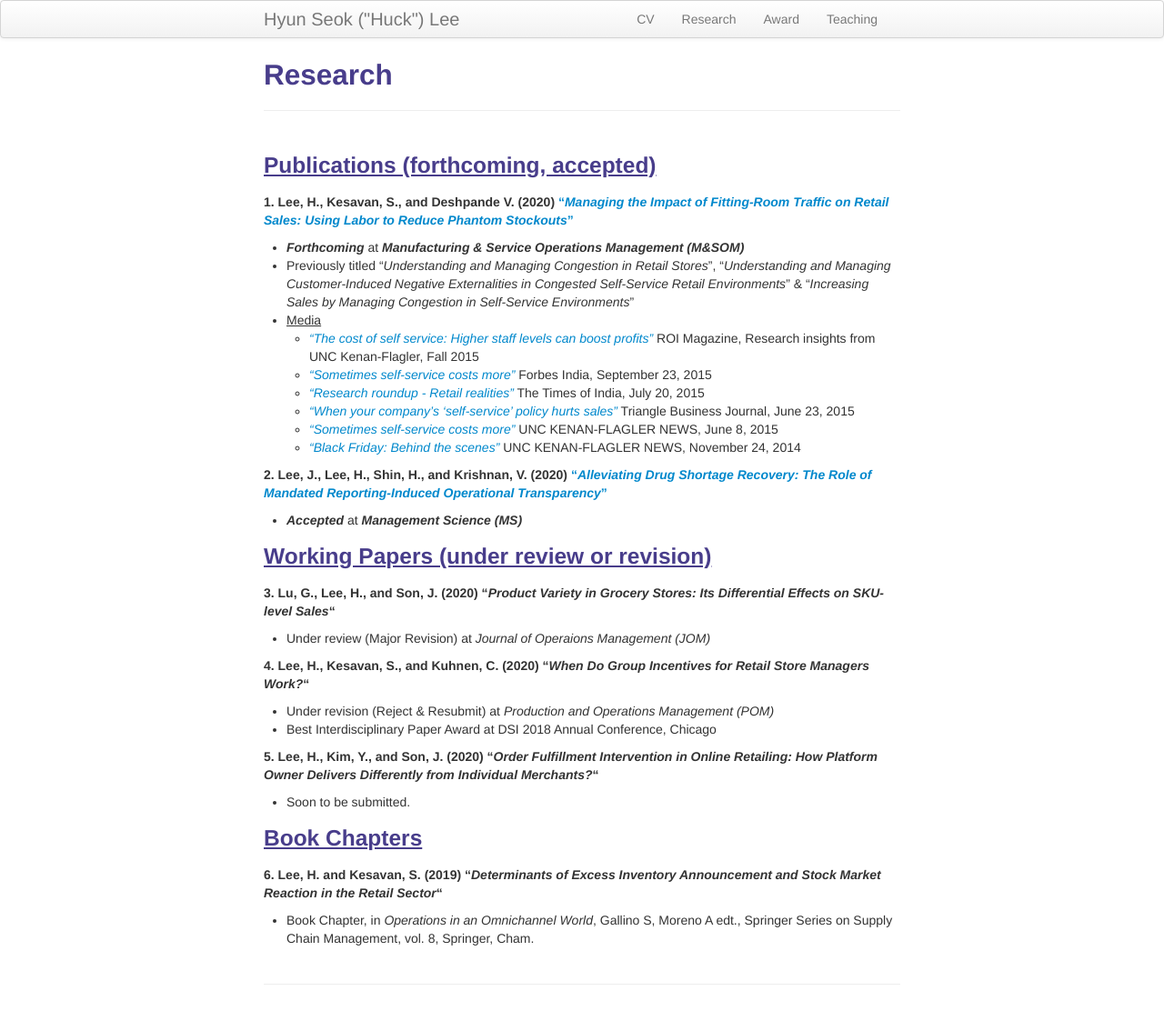
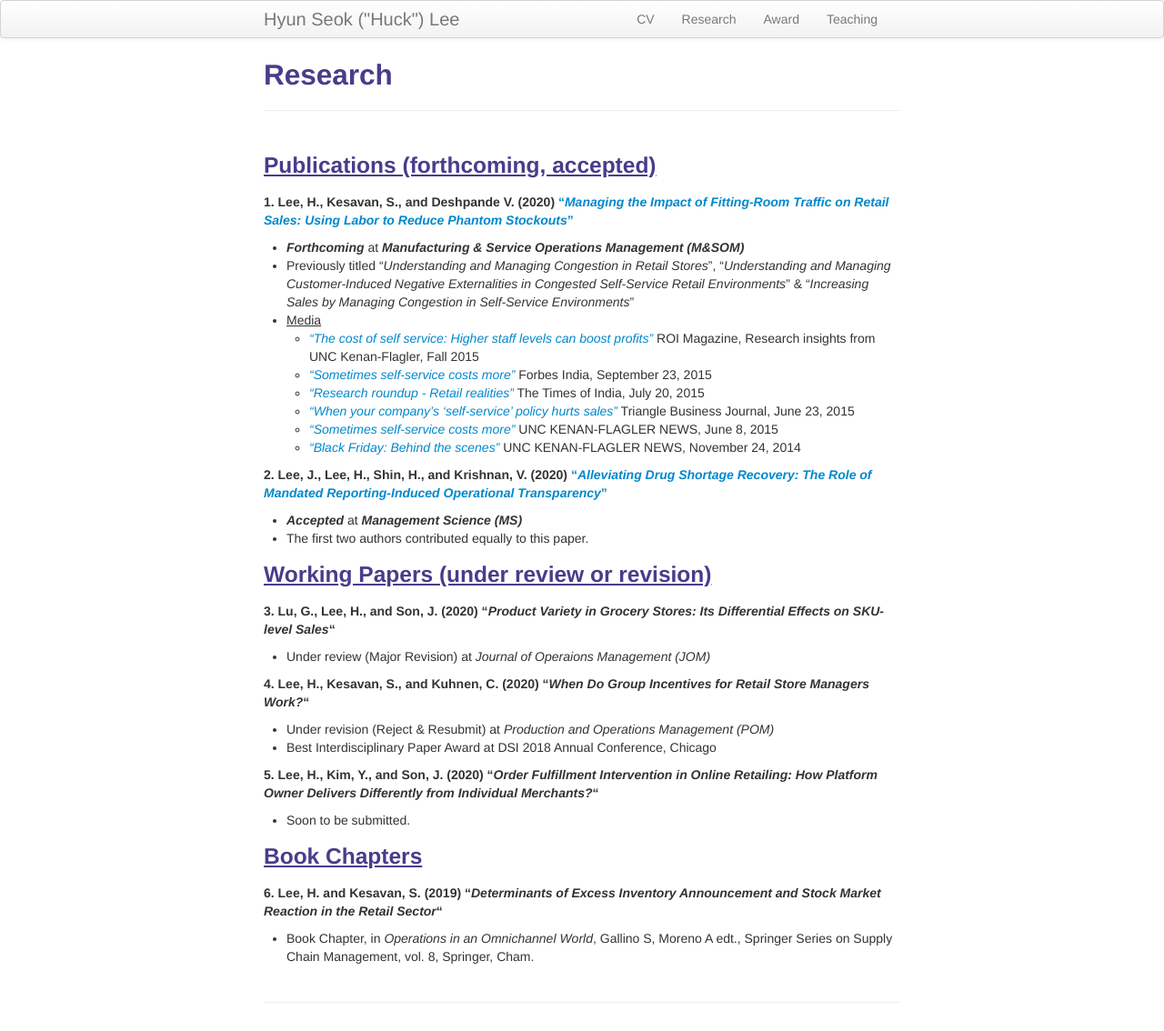
Before and after one commit to lordya2/lordya2.github.io, a Jekyll site: the page built from pages/research.md, in a window 1280 px wide. Shown: the whole page at 91% size. Built offline with Jekyll 4.4.1, drawn with Linux system fonts in a browser that asks for light colours.

Commit message:
Update research.md

```diff
--- a/pages/research.md
+++ b/pages/research.md
@@ -19,6 +19,7 @@ description: Hyun Seok ("Huck") Lee's Research
 
 **2. Lee, J., Lee, H., Shin, H., and Krishnan, V. (2020) ["*Alleviating Drug Shortage Recovery: The Role of Mandated Reporting-Induced Operational Transparency*"](https://papers.ssrn.com/sol3/papers.cfm?abstract_id=3565467)**
    * ***Accepted*** at ***Management Science (MS)***
+   * The first two authors contributed equally to this paper.
 
 ### <u>Working Papers (under review or revision)</u>
 
```
